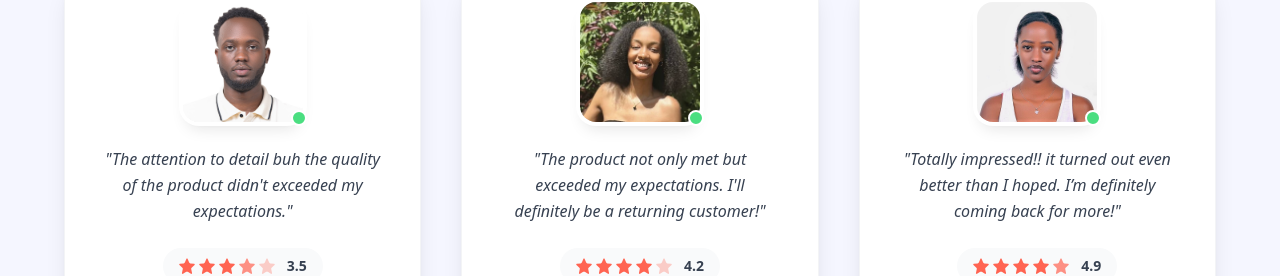
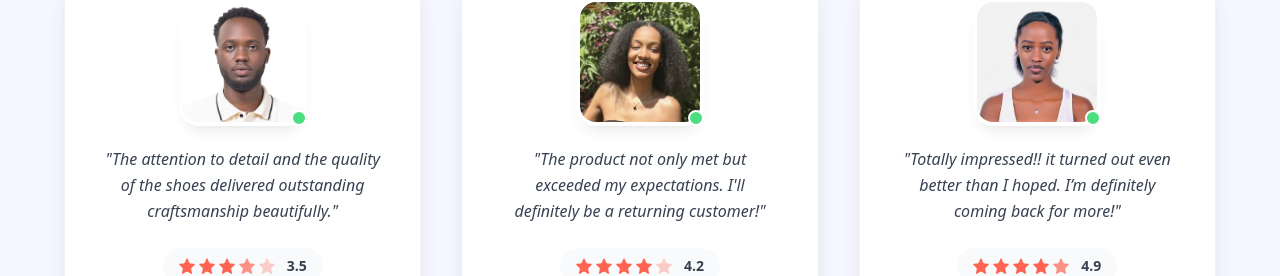
Before and after one commit to axoo01/Nike-Redefined, a React (Vite) app in the folder nikebody/: page / in a window 1280 px wide. Shown: the part 3865-4141 px from the top of the page. Built offline with nearby package versions, Linux system fonts and the light colour scheme; a web font is replaced by a local one.

Commit message:
Changed feedback

```diff
--- a/nikebody/src/constants/index.js
+++ b/nikebody/src/constants/index.js
@@ -75,7 +75,7 @@ export const reviews = [
         imgURL: customerX,
         customerName: 'Axcel Tunda',
         rating: 3.5,
-        feedback: "The attention to detail buh the quality of the product didn't exceeded my expectations."
+        feedback: "The attention to detail and the quality of the shoes delivered outstanding craftsmanship beautifully."
     },
     {
         imgURL: customer2,
```
